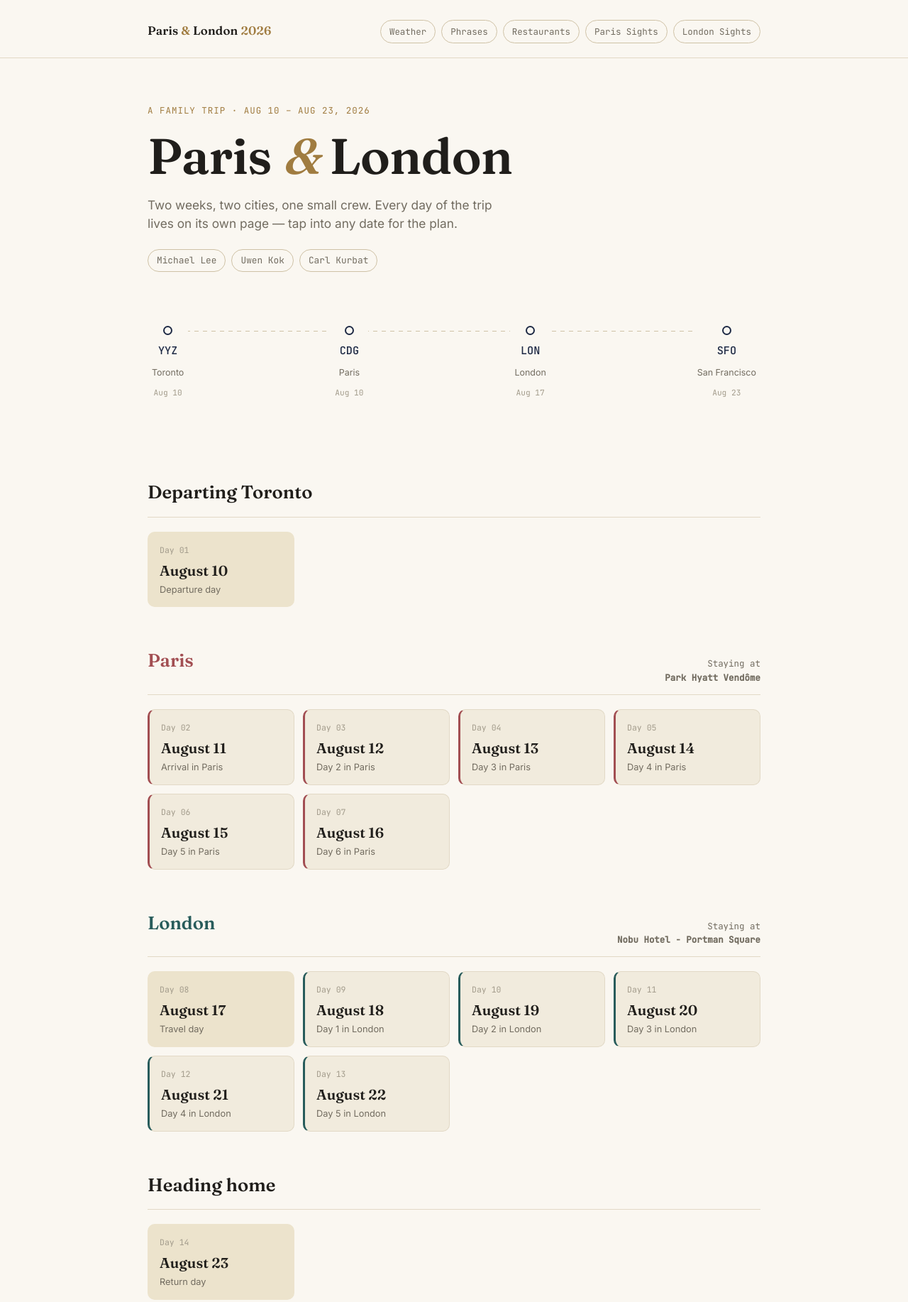
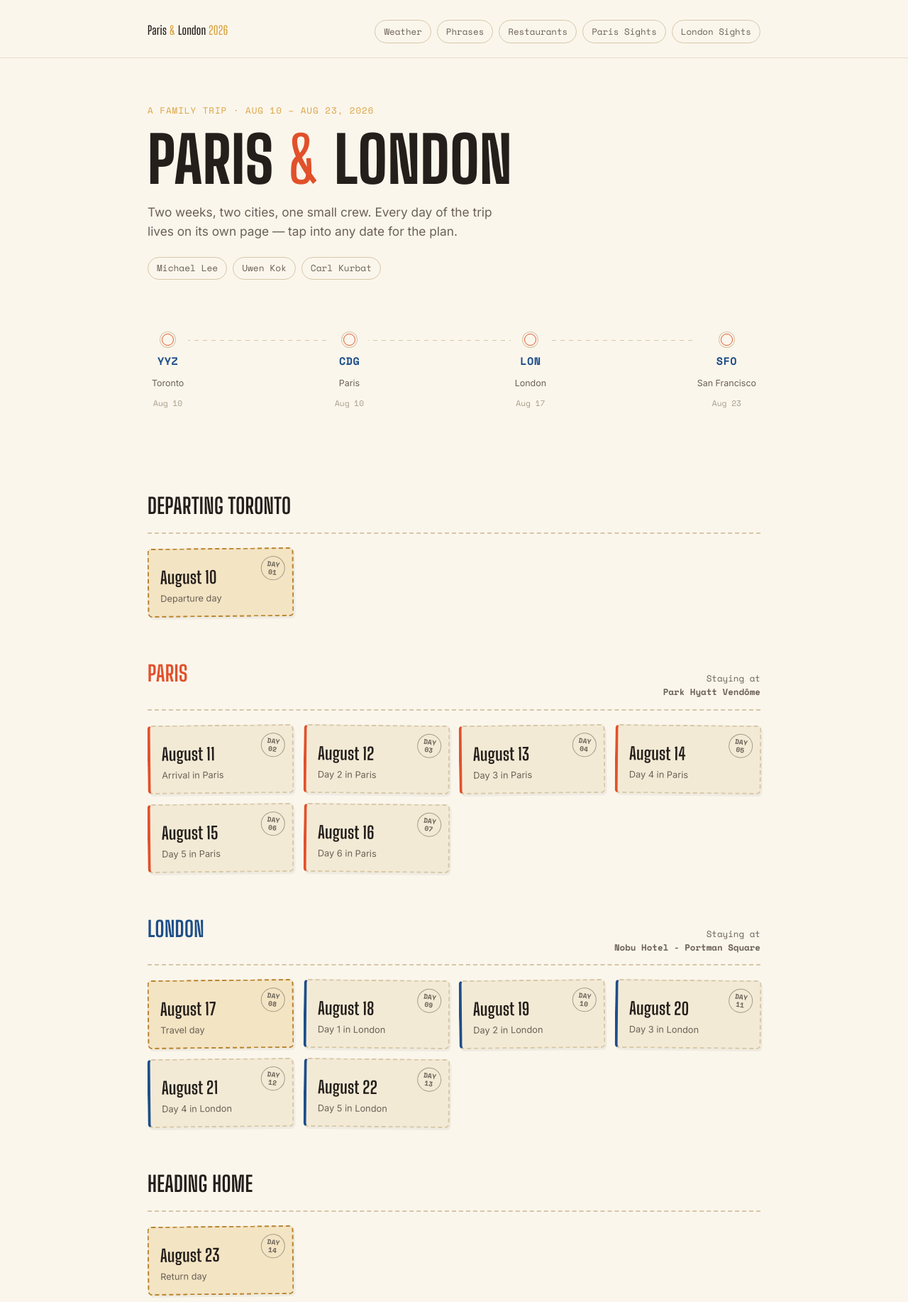
Before and after one commit to Home-SF/parislondon2026, a plain HTML site: page index.html in a window 1280 px wide. Shown: the top 1834 px of the page at 71% size. Drawn offline with nearby package versions, Linux system fonts and the light colour scheme.

Commit message:
Add files via upload

```diff
--- a/assets/styles.css
+++ b/assets/styles.css
@@ -2,29 +2,29 @@
    Paris & London 2026 — shared styles
    ============================================================ */
 
-@import url('https://fonts.googleapis.com/css2?family=Fraunces:opsz,wght@9..144,400;9..144,500;9..144,600;9..144,700&family=Inter:wght@400;500;600&family=JetBrains+Mono:wght@400;500&display=swap');
+@import url('https://fonts.googleapis.com/css2?family=Big+Shoulders+Display:wght@600;700;800&family=Inter:wght@400;500;600&family=Space+Mono:wght@400;700&display=swap');
 
 :root {
-  --bg: #FAF7F1;
-  --bg-raised: #F1EBDD;
-  --ink: #201E1B;
-  --ink-soft: #726C60;
-  --ink-faint: #A39C8C;
-  --rule: #E2D9C6;
-  --rule-strong: #CFC2A6;
-  --navy: #1E2A45;
-  --brass: #A07C40;
+  --bg: #FBF6EC;
+  --bg-raised: #F3EAD6;
+  --ink: #241F1B;
+  --ink-soft: #6B6156;
+  --ink-faint: #A69C89;
+  --rule: #E6DCC8;
+  --rule-strong: #D6C7A8;
+  --navy: #1D4E89;
+  --brass: #D9A441;
 
-  --paris: #A24E52;
-  --paris-soft: #F2E2DF;
-  --london: #285C5B;
-  --london-soft: #DEEAE6;
-  --travel: #7A6A3F;
-  --travel-soft: #ECE3CC;
+  --paris: #E1512B;
+  --paris-soft: #FBE3DA;
+  --london: #1D4E89;
+  --london-soft: #DCE6F2;
+  --travel: #B8842E;
+  --travel-soft: #F3E4C4;
 
-  --display: 'Fraunces', Georgia, serif;
+  --display: 'Big Shoulders Display', 'Arial Narrow', sans-serif;
   --body: 'Inter', -apple-system, BlinkMacSystemFont, sans-serif;
-  --mono: 'JetBrains Mono', ui-monospace, monospace;
+  --mono: 'Space Mono', ui-monospace, monospace;
 
   --max-w: 920px;
 }
@@ -114,14 +114,15 @@ a { color: inherit; }
 
 .hero h1 {
   font-family: var(--display);
-  font-weight: 600;
-  font-size: clamp(2.6rem, 6vw, 4.4rem);
-  line-height: 1.02;
+  font-weight: 800;
+  font-size: clamp(3.2rem, 8vw, 5.6rem);
+  line-height: 0.92;
   margin: 0 0 20px;
-  letter-spacing: -0.01em;
+  letter-spacing: 0.005em;
+  text-transform: uppercase;
 }
 
-.hero h1 .amp { color: var(--brass); font-style: italic; font-weight: 500; }
+.hero h1 .amp { color: var(--paris); font-weight: 600; }
 
 .hero p.sub {
   font-size: 1.08rem;
@@ -145,7 +146,7 @@ a { color: inherit; }
   border-radius: 100px;
 }
 
-/* ---------- Route line (signature element) ---------- */
+/* ---------- Route line (signature element: postal route) ---------- */
 
 .route {
   margin: 48px 0 8px;
@@ -162,7 +163,7 @@ a { color: inherit; }
 .route-track::before {
   content: '';
   position: absolute;
-  top: 7px;
+  top: 9px;
   left: 6px;
   right: 6px;
   height: 1px;
@@ -180,18 +181,20 @@ a { color: inherit; }
 }
 
 .route-stop .dot {
-  width: 13px;
-  height: 13px;
+  width: 17px;
+  height: 17px;
   border-radius: 50%;
   background: var(--bg);
-  border: 2px solid var(--navy);
+  border: 1.5px double var(--paris);
+  box-shadow: 0 0 0 2px var(--bg), 0 0 0 3px var(--rule-strong);
 }
 
 .route-stop .code {
   font-family: var(--mono);
-  font-weight: 500;
+  font-weight: 700;
   font-size: 0.95rem;
   color: var(--navy);
+  letter-spacing: 0.03em;
 }
 .route-stop .name {
   font-size: 0.78rem;
@@ -215,15 +218,17 @@ a { color: inherit; }
   justify-content: space-between;
   gap: 16px;
   padding-bottom: 14px;
-  border-bottom: 1px solid var(--rule);
+  border-bottom: 2px dashed var(--rule-strong);
   margin-bottom: 20px;
 }
 
 .city-head h2 {
   font-family: var(--display);
-  font-size: 1.6rem;
-  font-weight: 600;
+  font-size: 1.9rem;
+  font-weight: 700;
+  letter-spacing: 0.01em;
   margin: 0;
+  text-transform: uppercase;
 }
 
 .city-head .hotel {
@@ -239,31 +244,54 @@ a { color: inherit; }
 .day-grid {
   display: grid;
   grid-template-columns: repeat(auto-fill, minmax(180px, 1fr));
-  gap: 12px;
+  gap: 14px;
 }
 
 .day-card {
+  position: relative;
   display: block;
   text-decoration: none;
   color: var(--ink);
-  border: 1px solid var(--rule);
-  border-radius: 10px;
-  padding: 16px 16px 14px;
+  border: 2px dashed var(--rule-strong);
+  border-radius: 6px;
+  padding: 16px 52px 14px 16px;
   background: var(--bg-raised);
-  transition: border-color 0.15s ease, transform 0.15s ease;
+  transition: border-color 0.15s ease, transform 0.15s ease, box-shadow 0.15s ease;
+  transform: rotate(-0.6deg);
+  box-shadow: 2px 3px 0 rgba(36, 31, 27, 0.05);
 }
-.day-card:hover { border-color: var(--rule-strong); transform: translateY(-2px); }
+.day-grid .day-card:nth-child(even) { transform: rotate(0.6deg); }
+.day-card:hover {
+  border-color: var(--paris);
+  transform: rotate(0deg) translateY(-2px);
+  box-shadow: 2px 4px 0 rgba(36, 31, 27, 0.08);
+}
 
 .day-card .num {
+  position: absolute;
+  top: 10px;
+  right: 10px;
+  width: 34px;
+  height: 34px;
+  border-radius: 50%;
+  border: 1.5px double var(--ink-faint);
+  display: flex;
+  align-items: center;
+  justify-content: center;
   font-family: var(--mono);
-  font-size: 0.72rem;
-  color: var(--ink-faint);
+  font-size: 0.6rem;
+  font-weight: 700;
+  color: var(--ink-soft);
+  transform: rotate(8deg);
+  text-align: center;
+  line-height: 1.1;
 }
 
 .day-card .dd {
   font-family: var(--display);
-  font-size: 1.25rem;
-  font-weight: 600;
+  font-size: 1.5rem;
+  font-weight: 700;
+  letter-spacing: 0.01em;
   margin: 4px 0 2px;
 }
 
@@ -274,10 +302,10 @@ a { color: inherit; }
 
 .day-card.travel {
   background: var(--travel-soft);
-  border-color: transparent;
+  border-color: var(--travel);
 }
-.city-section.paris .day-card:not(.travel) { border-left: 3px solid var(--paris); }
-.city-section.london .day-card:not(.travel) { border-left: 3px solid var(--london); }
+.city-section.paris .day-card:not(.travel) { border-left: 4px solid var(--paris); }
+.city-section.london .day-card:not(.travel) { border-left: 4px solid var(--london); }
 
 /* ---------- Day page ---------- */
 
@@ -293,6 +321,7 @@ a { color: inherit; }
   text-transform: uppercase;
   padding: 5px 12px;
   border-radius: 100px;
+  border: 1.5px dashed currentColor;
   margin-bottom: 20px;
 }
 .tag.paris { background: var(--paris-soft); color: var(--paris); }
@@ -304,15 +333,17 @@ a { color: inherit; }
   color: var(--ink-faint);
   font-size: 0.85rem;
   margin-bottom: 6px;
+  letter-spacing: 0.03em;
 }
 
 .day-hero h1 {
   font-family: var(--display);
-  font-weight: 600;
-  font-size: clamp(2.2rem, 5vw, 3.2rem);
-  line-height: 1.05;
+  font-weight: 800;
+  font-size: clamp(2.6rem, 6vw, 4rem);
+  line-height: 0.95;
   margin: 0 0 6px;
-  letter-spacing: -0.01em;
+  letter-spacing: 0.005em;
+  text-transform: uppercase;
 }
 
 .day-hero .weekday {
@@ -344,8 +375,8 @@ a { color: inherit; }
 /* Flight card */
 .flight-card {
   margin: 32px 0;
-  border: 1px solid var(--rule-strong);
-  border-radius: 12px;
+  border: 1.5px dashed var(--rule-strong);
+  border-radius: 8px;
   padding: 22px 24px;
   background: var(--bg-raised);
 }
@@ -700,13 +731,13 @@ a { color: inherit; }
 }
 
 .weather-card {
-  border: 1px solid var(--rule);
-  border-radius: 12px;
+  border: 1.5px dashed var(--rule-strong);
+  border-radius: 8px;
   padding: 22px 22px 18px;
   background: var(--bg-raised);
 }
-.weather-card.paris { border-top: 3px solid var(--paris); }
-.weather-card.london { border-top: 3px solid var(--london); }
+.weather-card.paris { border-top: 4px solid var(--paris); }
+.weather-card.london { border-top: 4px solid var(--london); }
 
 .wc-head {
   display: flex;
@@ -822,18 +853,18 @@ a { color: inherit; }
 }
 
 .act-card {
-  border: 1px solid var(--rule);
-  border-radius: 12px;
+  border: 1.5px dashed var(--rule-strong);
+  border-radius: 8px;
   padding: 16px 20px;
   background: var(--bg-raised);
 }
-.act-list.paris .act-card { border-left: 3px solid var(--paris); }
-.act-list.london .act-card { border-left: 3px solid var(--london); }
+.act-list.paris .act-card { border-left: 4px solid var(--paris); }
+.act-list.london .act-card { border-left: 4px solid var(--london); }
 
 .act-card h3 {
   font-family: var(--display);
-  font-size: 1.1rem;
-  font-weight: 600;
+  font-size: 1.3rem;
+  font-weight: 700;
   margin: 0 0 6px;
 }
 .act-fee {
@@ -885,18 +916,18 @@ a { color: inherit; }
 .rest-col.london h2 { color: var(--london); }
 
 .rest-card {
-  border: 1px solid var(--rule);
-  border-radius: 12px;
+  border: 1.5px dashed var(--rule-strong);
+  border-radius: 8px;
   padding: 18px 20px;
   margin-bottom: 16px;
   background: var(--bg-raised);
 }
 .rest-card.reserved {
-  background: #E3EDE1;
-  border-color: #C7DBC2;
+  background: #E7EDD8;
+  border-color: #BFCE9E;
 }
-.rest-col.paris .rest-card { border-left: 3px solid var(--paris); }
-.rest-col.london .rest-card { border-left: 3px solid var(--london); }
+.rest-col.paris .rest-card { border-left: 4px solid var(--paris); }
+.rest-col.london .rest-card { border-left: 4px solid var(--london); }
 
 .rest-card-head {
   display: flex;
@@ -916,8 +947,8 @@ a { color: inherit; }
   margin-top: 2px;
 }
 .rest-status.reserved {
-  background: #C7DBC2;
-  color: #2F5230;
+  background: #BFCE9E;
+  color: #34461F;
 }
 .rest-status.not-reserved {
   background: var(--rule);
@@ -947,6 +978,16 @@ a { color: inherit; }
   color: var(--brass);
   font-style: italic;
 }
+.rest-cancel {
+  margin-top: 6px;
+  font-size: 0.76rem;
+  color: #8A4A1F;
+  background: #F7E5CE;
+  border: 1px dashed #D9A441;
+  border-radius: 6px;
+  padding: 5px 10px;
+  display: inline-block;
+}
 
 /* ---------- Phrases page ---------- */
 
@@ -960,12 +1001,14 @@ a { color: inherit; }
 
 .phrase-cat h2 {
   font-family: var(--display);
-  font-size: 1.25rem;
-  font-weight: 600;
+  font-size: 1.6rem;
+  font-weight: 700;
+  letter-spacing: 0.01em;
+  text-transform: uppercase;
   color: var(--paris);
   margin: 0 0 14px;
   padding-bottom: 10px;
-  border-bottom: 1px solid var(--rule);
+  border-bottom: 2px dashed var(--rule-strong);
 }
 
 .phrase-list {
--- a/index.html
+++ b/index.html
@@ -47,7 +47,7 @@
 <div class="city-head"><h2>Departing Toronto</h2></div>
 <div class="day-grid">
 <a class="day-card travel" href="days/aug-10.html">
-<div class="num">Day 01</div>
+<div class="num">DAY<br>01</div>
 <div class="dd">August 10</div>
 <div class="kk">Departure day</div>
 </a>
@@ -61,32 +61,32 @@
 </div>
 <div class="day-grid">
 <a class="day-card " href="days/aug-11.html">
-<div class="num">Day 02</div>
+<div class="num">DAY<br>02</div>
 <div class="dd">August 11</div>
 <div class="kk">Arrival in Paris</div>
 </a>
 <a class="day-card " href="days/aug-12.html">
-<div class="num">Day 03</div>
+<div class="num">DAY<br>03</div>
 <div class="dd">August 12</div>
 <div class="kk">Day 2 in Paris</div>
 </a>
 <a class="day-card " href="days/aug-13.html">
-<div class="num">Day 04</div>
+<div class="num">DAY<br>04</div>
 <div class="dd">August 13</div>
 <div class="kk">Day 3 in Paris</div>
 </a>
 <a class="day-card " href="days/aug-14.html">
-<div class="num">Day 05</div>
+<div class="num">DAY<br>05</div>
 <div class="dd">August 14</div>
 <div class="kk">Day 4 in Paris</div>
 </a>
 <a class="day-card " href="days/aug-15.html">
-<div class="num">Day 06</div>
+<div class="num">DAY<br>06</div>
 <div class="dd">August 15</div>
 <div class="kk">Day 5 in Paris</div>
 </a>
 <a class="day-card " href="days/aug-16.html">
-<div class="num">Day 07</div>
+<div class="num">DAY<br>07</div>
 <div class="dd">August 16</div>
 <div class="kk">Day 6 in Paris</div>
 </a>
@@ -98,32 +98,32 @@
 </div>
 <div class="day-grid">
 <a class="day-card travel" href="days/aug-17.html">
-<div class="num">Day 08</div>
+<div class="num">DAY<br>08</div>
 <div class="dd">August 17</div>
 <div class="kk">Travel day</div>
 </a>
 <a class="day-card " href="days/aug-18.html">
-<div class="num">Day 09</div>
+<div class="num">DAY<br>09</div>
 <div class="dd">August 18</div>
 <div class="kk">Day 1 in London</div>
 </a>
 <a class="day-card " href="days/aug-19.html">
-<div class="num">Day 10</div>
+<div class="num">DAY<br>10</div>
 <div class="dd">August 19</div>
 <div class="kk">Day 2 in London</div>
 </a>
 <a class="day-card " href="days/aug-20.html">
-<div class="num">Day 11</div>
+<div class="num">DAY<br>11</div>
 <div class="dd">August 20</div>
 <div class="kk">Day 3 in London</div>
 </a>
 <a class="day-card " href="days/aug-21.html">
-<div class="num">Day 12</div>
+<div class="num">DAY<br>12</div>
 <div class="dd">August 21</div>
 <div class="kk">Day 4 in London</div>
 </a>
 <a class="day-card " href="days/aug-22.html">
-<div class="num">Day 13</div>
+<div class="num">DAY<br>13</div>
 <div class="dd">August 22</div>
 <div class="kk">Day 5 in London</div>
 </a>
@@ -132,7 +132,7 @@
 <div class="city-head"><h2>Heading home</h2></div>
 <div class="day-grid">
 <a class="day-card travel" href="days/aug-23.html">
-<div class="num">Day 14</div>
+<div class="num">DAY<br>14</div>
 <div class="dd">August 23</div>
 <div class="kk">Return day</div>
 </a>
```
Also changed, not shown: days/aug-18.html (+1 -1 lines), days/aug-19.html (+1 -1 lines), days/aug-21.html (+8 -1 lines), restaurants.html (+45 -3 lines).
